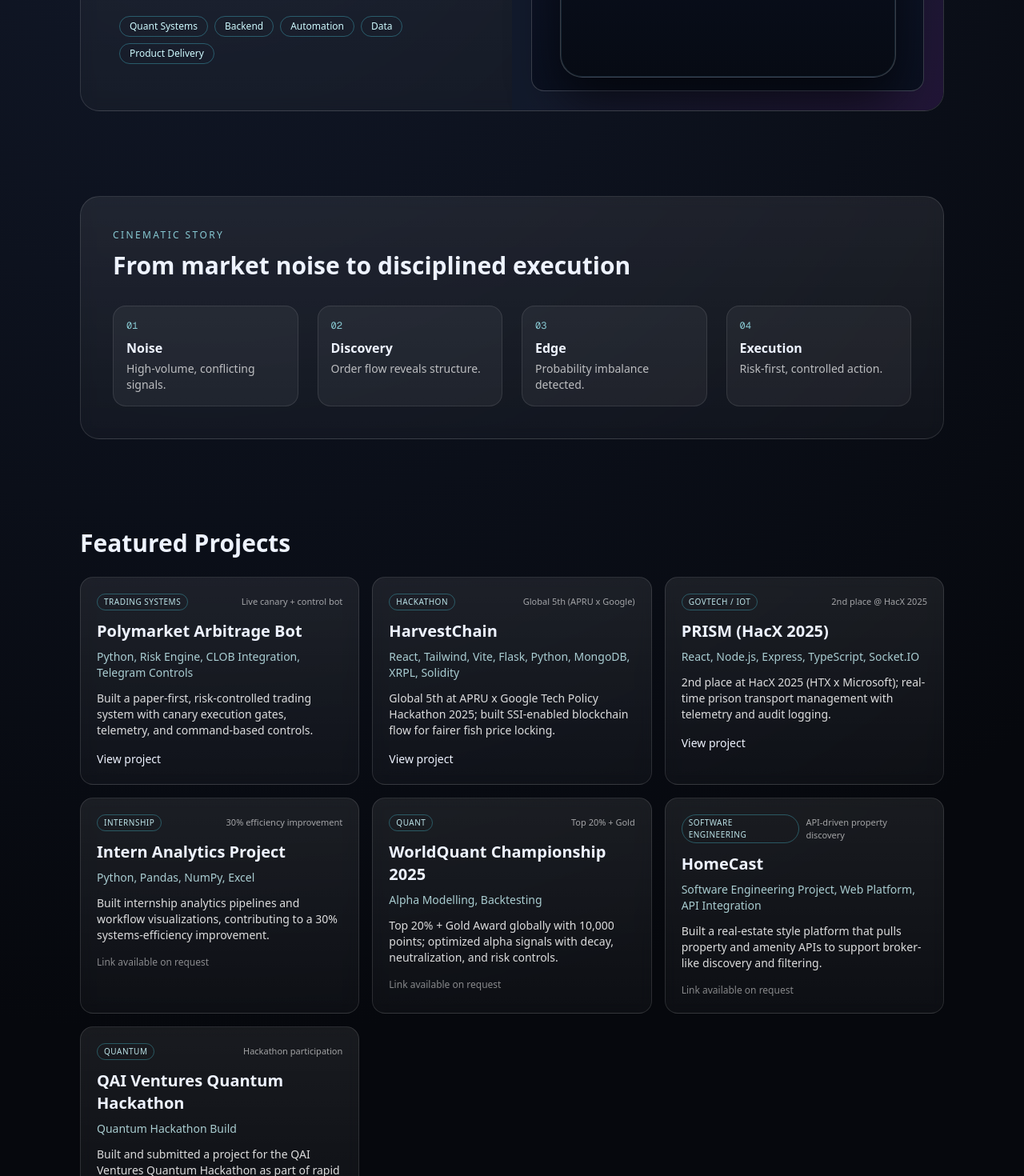
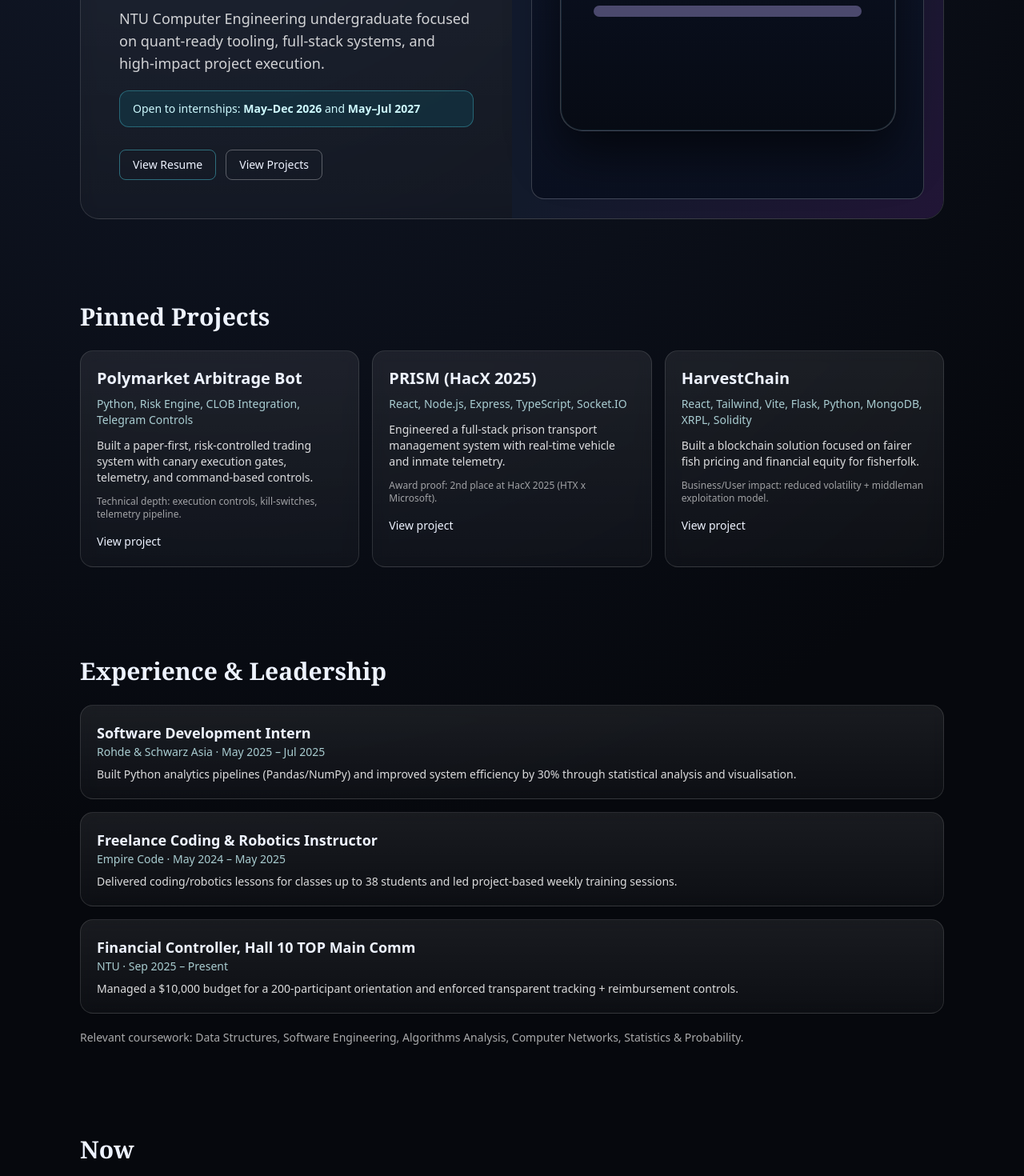
Before and after one commit to sanjey99/personal-website, a Next.js app: page / in a window 1280 px wide. Shown: the part 580-2050 px from the top of the page at 80% size. Built offline with nearby package versions, Linux system fonts and the light colour scheme.

Commit message:
Apply recruiter-focused website spec: pinned projects, CTA, resume download, pro tone, and accessibility motion fallback

```diff
--- a/src/app/globals.css
+++ b/src/app/globals.css
@@ -88,3 +88,10 @@
 @media (max-width: 768px) {
   .glass { backdrop-filter: blur(4px); }
 }
+
+@media (prefers-reduced-motion: reduce) {
+  .monolith-scan,
+  .order-layer {
+    animation: none !important;
+  }
+}
--- a/src/app/page.tsx
+++ b/src/app/page.tsx
@@ -1,66 +1,27 @@
-const projects = [
+const pinnedProjects = [
   {
     name: "Polymarket Arbitrage Bot",
     stack: "Python, Risk Engine, CLOB Integration, Telegram Controls",
     impact:
       "Built a paper-first, risk-controlled trading system with canary execution gates, telemetry, and command-based controls.",
-    metric: "Live canary + control bot",
-    tag: "Trading Systems",
+    proof: "Technical depth: execution controls, kill-switches, telemetry pipeline.",
     link: "https://github.com/sanjey99/polymarket-arbitrage-bot",
+  },
+  {
+    name: "PRISM (HacX 2025)",
+    stack: "React, Node.js, Express, TypeScript, Socket.IO",
+    impact:
+      "Engineered a full-stack prison transport management system with real-time vehicle and inmate telemetry.",
+    proof: "Award proof: 2nd place at HacX 2025 (HTX x Microsoft).",
+    link: "https://github.com/sanjey99/PRISM-hacx",
   },
   {
     name: "HarvestChain",
     stack: "React, Tailwind, Vite, Flask, Python, MongoDB, XRPL, Solidity",
     impact:
-      "Global 5th at APRU x Google Tech Policy Hackathon 2025; built SSI-enabled blockchain flow for fairer fish price locking.",
-    metric: "Global 5th (APRU x Google)",
-    tag: "Hackathon",
+      "Built a blockchain solution focused on fairer fish pricing and financial equity for fisherfolk.",
+    proof: "Business/User impact: reduced volatility + middleman exploitation model.",
     link: "https://github.com/sanjey99/harvestchain",
-  },
-  {
-    name: "PRISM (HacX 2025)",
-    stack: "React, Node.js, Express, TypeScript, Socket.IO",
-    impact:
-      "2nd place at HacX 2025 (HTX x Microsoft); real-time prison transport management with telemetry and audit logging.",
-    metric: "2nd place @ HacX 2025",
-    tag: "GovTech / IoT",
-    link: "https://github.com/sanjey99/PRISM-hacx",
-  },
-  {
-    name: "Intern Analytics Project",
-    stack: "Python, Pandas, NumPy, Excel",
-    impact:
-      "Built internship analytics pipelines and workflow visualizations, contributing to a 30% systems-efficiency improvement.",
-    metric: "30% efficiency improvement",
-    tag: "Internship",
-    link: "",
-  },
-  {
-    name: "WorldQuant Championship 2025",
-    stack: "Alpha Modelling, Backtesting",
-    impact:
-      "Top 20% + Gold Award globally with 10,000 points; optimized alpha signals with decay, neutralization, and risk controls.",
-    metric: "Top 20% + Gold",
-    tag: "Quant",
-    link: "",
-  },
-  {
-    name: "HomeCast",
-    stack: "Software Engineering Project, Web Platform, API Integration",
-    impact:
-      "Built a real-estate style platform that pulls property and amenity APIs to support broker-like discovery and filtering.",
-    metric: "API-driven property discovery",
-    tag: "Software Engineering",
-    link: "",
-  },
-  {
-    name: "QAI Ventures Quantum Hackathon",
-    stack: "Quantum Hackathon Build",
-    impact:
-      "Built and submitted a project for the QAI Ventures Quantum Hackathon as part of rapid prototyping and emerging-tech exploration.",
-    metric: "Hackathon participation",
-    tag: "Quantum",
-    link: "https://github.com/sanjey99/quantum_hackathon",
   },
 ];
 
@@ -70,14 +31,21 @@
     org: "Rohde & Schwarz Asia",
     period: "May 2025 – Jul 2025",
     detail:
-      "Built Python analytics pipelines with Pandas/NumPy and improved systems efficiency by 30% with statistical analysis + visualization.",
+      "Built Python analytics pipelines (Pandas/NumPy) and improved system efficiency by 30% through statistical analysis and visualisation.",
   },
   {
     role: "Freelance Coding & Robotics Instructor",
     org: "Empire Code",
     period: "May 2024 – May 2025",
     detail:
-      "Delivered coding lessons to classes up to 38 students and ran weekly robotics sessions through project-based learning.",
+      "Delivered coding/robotics lessons for classes up to 38 students and led project-based weekly training sessions.",
+  },
+  {
+    role: "Financial Controller, Hall 10 TOP Main Comm",
+    org: "NTU",
+    period: "Sep 2025 – Present",
+    detail:
+      "Managed a $10,000 budget for a 200-participant orientation and enforced transparent tracking + reimbursement controls.",
   },
 ];
 
@@ -90,6 +58,7 @@
           <nav className="hidden gap-6 text-sm text-white/80 md:flex">
             <a href="#projects">Projects</a>
             <a href="#experience">Experience</a>
+            <a href="#now">Now</a>
             <a href="#contact">Contact</a>
           </nav>
         </div>
@@ -100,34 +69,32 @@
           <div className="glass grid w-full max-w-6xl overflow-hidden rounded-3xl md:grid-cols-2">
             <div className="p-8 md:p-12">
               <p className="mb-3 text-sm uppercase tracking-[0.2em] text-cyan-200/80">
-                Computer Engineering @ NTU
+                Recruiter-focused Portfolio
               </p>
-              <h1 className="text-4xl font-semibold leading-tight md:text-6xl">
-                Builds that ship.
+              <h1 className="text-4xl font-semibold leading-tight md:text-6xl" style={{ fontFamily: "Georgia, ui-serif, serif" }}>
+                Building reliable systems
                 <br />
-                Signal that compounds.
+                for real-world impact.
               </h1>
               <p className="mt-5 max-w-xl text-white/80 md:text-lg">
-                I build quant-ready systems, automation workflows, and full-stack
-                products with measurable outcomes.
+                NTU Computer Engineering undergraduate focused on quant-ready tooling,
+                full-stack systems, and high-impact project execution.
               </p>
-              <div className="mt-7 flex flex-wrap gap-2 text-xs text-cyan-100">
-                {[
-                  "Quant Systems",
-                  "Backend",
-                  "Automation",
-                  "Data",
-                  "Product Delivery",
-                ].map((chip) => (
-                  <span
-                    key={chip}
-                    className="rounded-full border border-cyan-300/30 px-3 py-1"
-                  >
-                    {chip}
-                  </span>
-                ))}
+
+              <div className="mt-5 rounded-xl border border-cyan-300/30 bg-cyan-400/10 px-4 py-3 text-sm text-cyan-100">
+                Open to internships: <strong>May–Dec 2026</strong> and <strong>May–Jul 2027</strong>
+              </div>
+
+              <div className="mt-7 flex flex-wrap gap-3 text-sm">
+                <a className="rounded-lg border border-cyan-300/40 px-4 py-2 text-cyan-100 hover:bg-cyan-300/10" href="/Sanjey_Resume.pdf" target="_blank" rel="noreferrer">
+                  View Resume
+                </a>
+                <a className="rounded-lg border border-white/30 px-4 py-2 text-white/90 hover:bg-white/10" href="#projects">
+                  View Projects
+                </a>
               </div>
             </div>
+
             <div className="relative min-h-[320px] bg-gradient-to-br from-[#121a30] via-[#121a2b] to-[#211536] p-6">
               <div className="flex h-full items-center justify-center rounded-2xl border border-white/20 bg-gradient-to-b from-[#111a31] to-[#0a1020] p-4">
                 <div className="monolith-shell">
@@ -135,16 +102,13 @@
                   <div className="absolute left-0 right-0 top-3 text-center font-mono text-[11px] text-cyan-200/80">
                     ORDER BOOK MONOLITH
                   </div>
-
                   <div className="order-layer top-[18%] bg-cyan-300/45" style={{ animationDelay: "0s" }} />
                   <div className="order-layer top-[24%] bg-cyan-300/35" style={{ animationDelay: "0.2s" }} />
                   <div className="order-layer top-[30%] bg-cyan-300/25" style={{ animationDelay: "0.35s" }} />
-
                   <div className="absolute left-[10%] right-[10%] top-[44%] h-[2px] bg-white/35" />
                   <div className="absolute left-[10%] right-[10%] top-[46%] text-center font-mono text-[11px] text-white/70">
-                    spread + edge detection
+                    discovery + execution discipline
                   </div>
-
                   <div className="order-layer top-[58%] bg-violet-300/25" style={{ animationDelay: "0.1s" }} />
                   <div className="order-layer top-[64%] bg-violet-300/35" style={{ animationDelay: "0.25s" }} />
                   <div className="order-layer top-[70%] bg-violet-300/45" style={{ animationDelay: "0.4s" }} />
@@ -154,80 +118,51 @@
           </div>
         </section>
 
-        <section className="py-14">
-          <div className="glass rounded-3xl p-6 md:p-10">
-            <p className="text-xs uppercase tracking-[0.2em] text-cyan-200/80">Cinematic Story</p>
-            <h2 className="mt-3 text-3xl font-semibold">From market noise to disciplined execution</h2>
-            <div className="mt-8 grid gap-6 md:grid-cols-4">
-              {[
-                ["01", "Noise", "High-volume, conflicting signals."],
-                ["02", "Discovery", "Order flow reveals structure."],
-                ["03", "Edge", "Probability imbalance detected."],
-                ["04", "Execution", "Risk-first, controlled action."],
-              ].map(([idx, t, d]) => (
-                <div key={idx} className="rounded-2xl border border-white/10 bg-white/5 p-4">
-                  <p className="font-mono text-xs text-cyan-200/80">{idx}</p>
-                  <p className="mt-2 font-semibold">{t}</p>
-                  <p className="mt-1 text-sm text-white/70">{d}</p>
-                </div>
-              ))}
-            </div>
-          </div>
-        </section>
-
         <section id="projects" className="py-14">
-          <h2 className="mb-6 text-3xl font-semibold">Featured Projects</h2>
-          <div className="grid gap-4 md:grid-cols-2 lg:grid-cols-3">
-            {projects.map((p) => (
-              <article
-                key={p.name}
-                className="glass rounded-2xl p-5 transition-all duration-200 hover:-translate-y-1 hover:border-cyan-300/30 hover:shadow-[0_0_0_1px_rgba(56,189,248,0.2)]"
-              >
-                <div className="mb-3 flex items-center justify-between gap-2">
-                  <span className="rounded-full border border-cyan-300/30 px-2 py-0.5 text-[10px] uppercase tracking-wider text-cyan-100/90">
-                    {p.tag}
-                  </span>
-                  <span className="text-[11px] text-white/60">{p.metric}</span>
-                </div>
+          <h2 className="mb-6 text-3xl font-semibold" style={{ fontFamily: "Georgia, ui-serif, serif" }}>Pinned Projects</h2>
+          <div className="grid gap-4 md:grid-cols-3">
+            {pinnedProjects.map((p) => (
+              <article key={p.name} className="glass rounded-2xl p-5 transition-all duration-200 hover:-translate-y-1 hover:border-cyan-300/30">
                 <h3 className="text-xl font-semibold">{p.name}</h3>
                 <p className="mt-2 text-sm text-cyan-100/80">{p.stack}</p>
                 <p className="mt-3 text-sm text-white/85">{p.impact}</p>
-                {p.link ? (
-                  <a
-                    href={p.link}
-                    target="_blank"
-                    rel="noreferrer"
-                    className="mt-4 inline-block text-sm text-cyan-200 underline underline-offset-4"
-                  >
-                    View project
-                  </a>
-                ) : (
-                  <p className="mt-4 text-xs text-white/50">Link available on request</p>
-                )}
+                <p className="mt-3 text-xs text-white/60">{p.proof}</p>
+                <a href={p.link} target="_blank" rel="noreferrer" className="mt-4 inline-block text-sm text-cyan-200 underline underline-offset-4">
+                  View project
+                </a>
               </article>
             ))}
           </div>
         </section>
 
         <section id="experience" className="py-14">
-          <h2 className="mb-6 text-3xl font-semibold">Experience</h2>
+          <h2 className="mb-6 text-3xl font-semibold" style={{ fontFamily: "Georgia, ui-serif, serif" }}>Experience & Leadership</h2>
           <div className="space-y-4">
             {experience.map((e) => (
               <article key={e.role} className="glass rounded-2xl p-5">
                 <p className="text-lg font-semibold">{e.role}</p>
-                <p className="text-sm text-cyan-100/80">
-                  {e.org} · {e.period}
-                </p>
+                <p className="text-sm text-cyan-100/80">{e.org} · {e.period}</p>
                 <p className="mt-2 text-sm text-white/85">{e.detail}</p>
               </article>
             ))}
           </div>
+          <p className="mt-5 text-sm text-white/65">
+            Relevant coursework: Data Structures, Software Engineering, Algorithms Analysis, Computer Networks, Statistics & Probability.
+          </p>
+        </section>
+
+        <section id="now" className="py-14">
+          <h2 className="mb-4 text-3xl font-semibold" style={{ fontFamily: "Georgia, ui-serif, serif" }}>Now</h2>
+          <div className="glass rounded-2xl p-5 text-sm text-white/85">
+            Building execution-safe trading tooling, refining portfolio systems, and preparing for high-impact internship opportunities.
+          </div>
         </section>
 
         <section id="contact" className="py-14">
-          <h2 className="mb-4 text-3xl font-semibold">Contact</h2>
+          <h2 className="mb-4 text-3xl font-semibold" style={{ fontFamily: "Georgia, ui-serif, serif" }}>Contact</h2>
           <div className="glass rounded-2xl p-5 text-sm text-white/85">
             <p>Email: sanjeychrysh@gmail.com</p>
+            <p>Email (NTU): sanjeyan001@e.ntu.edu.sg</p>
             <p>GitHub: github.com/sanjey99</p>
             <p>LinkedIn: linkedin.com/in/sanjey99</p>
             <p>Location: Singapore</p>
```
Also changed, not shown: 1 other file (tests, documents, lock files or other folders).
